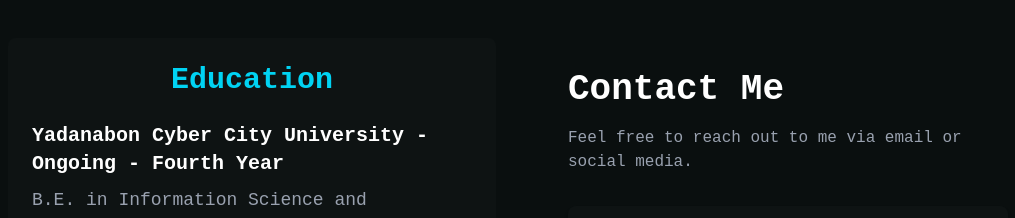
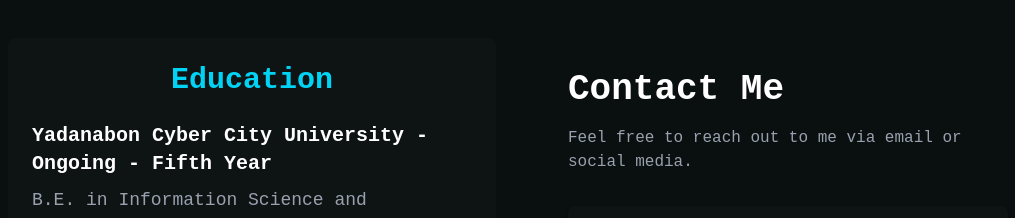
Before and after one commit to ZweLetYar/Portfolio, a Next.js app: page / in a window 1280 px wide. Shown: the part 2080-2298 px from the top of the page, without its empty margins (120-1135 px from the left). Built offline with nearby package versions, Linux system fonts and the light colour scheme.

Commit message:
Fifth year change

```diff
--- a/app/components/Education.tsx
+++ b/app/components/Education.tsx
@@ -12,7 +12,7 @@
           <div className="space-y-4">
             <div className="text-left">
               <h3 className="text-xl font-semibold mb-2">
-                Yadanabon Cyber City University - Ongoing - Fourth Year
+                Yadanabon Cyber City University - Ongoing - Fifth Year
               </h3>
               <p className="text-gray-400 text-lg">
                 B.E. in Information Science and Technology
```
